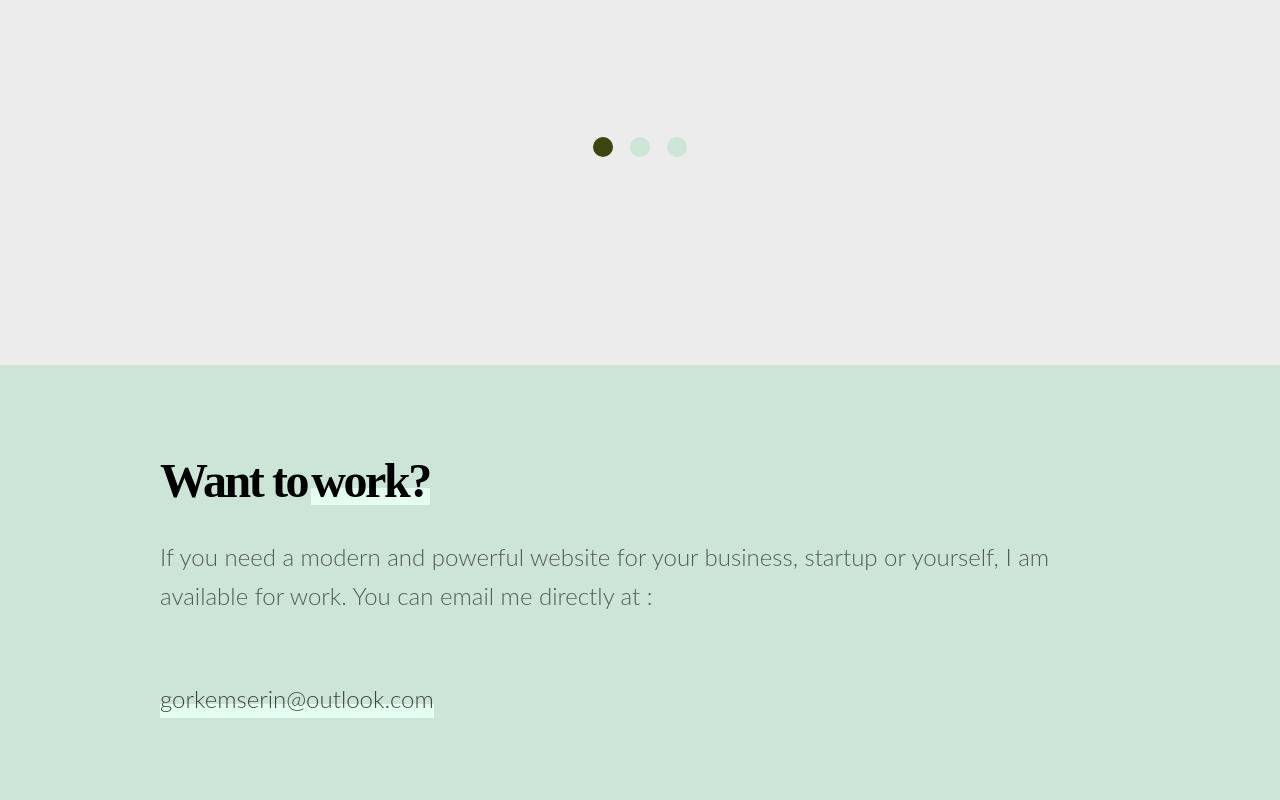
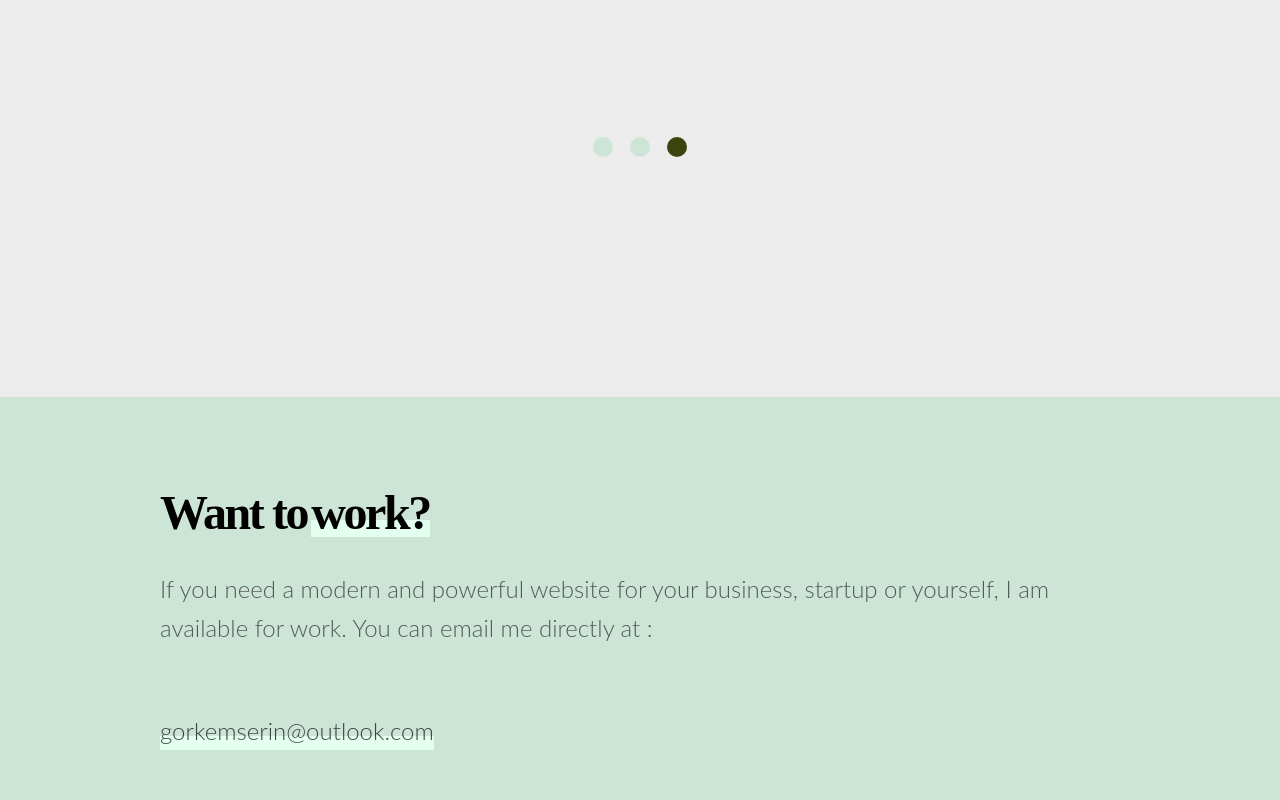
Before and after one commit to serin-gorkem/Portfolio, a React (Vite) app: page / in a window 1280 px wide. Shown: the part 2780-3580 px from the top of the page. Built offline with nearby package versions, Linux system fonts and the light colour scheme.

Commit message:
style: what I do section margin top incerased.

```diff
--- a/src/Landing.jsx
+++ b/src/Landing.jsx
@@ -28,17 +28,17 @@ const Landing = memo(function Landing() {
       <Work />
       <div className="flex w-full justify-center">
         <ul className=" sm:my-36 flex w-24 justify-evenly self-center sm:w-32">
+          <li className="aspect-square w-3 rounded-full bg-primary sm:w-5"></li>
           <li className="aspect-square w-3 rounded-full bg-secondary sm:w-5"></li>
-          <li className="aspect-square w-3 rounded-full bg-primary sm:w-5"></li>
           <li className="aspect-square w-3 rounded-full bg-primary sm:w-5"></li>
         </ul>
       </div>
       <WhatIDo />
       <div className="flex w-full justify-center">
-        <ul className=" sm:my-36 flex w-24 justify-evenly self-center sm:w-32">
-          <li className="aspect-square w-3 rounded-full bg-secondary sm:w-5"></li>
+        <ul className="sm:my-36 flex w-24 justify-evenly self-center sm:w-32">
           <li className="aspect-square w-3 rounded-full bg-primary sm:w-5"></li>
           <li className="aspect-square w-3 rounded-full bg-primary sm:w-5"></li>
+          <li className="aspect-square w-3 rounded-full bg-secondary sm:w-5"></li>
         </ul>
       </div>
       <Footer />
--- a/src/components/Footer.jsx
+++ b/src/components/Footer.jsx
@@ -5,7 +5,7 @@ function Footer() {
   return (
     <footer
       id="footer"
-      className="max-container relative mx-2 my-8 flex h-[23.375rem] flex-col justify-center bg-primary px-4 sm:mx-8 sm:h-[30.25rem] sm:px-8 xl:my-16 xl:h-[36.25rem] xl:px-[10rem]"
+      className="max-container mt-24 relative mx-2 my-8 flex h-[23.375rem] flex-col justify-center bg-primary px-4 sm:mx-8 sm:h-[30.25rem] sm:px-8 xl:h-[36.25rem] xl:px-[10rem]"
     >
       <div className="mb-4 flex gap-1 sm:h-12 sm:gap-1 xl:mb-8">
         <h1 className="font-playfair text-3xl font-extrabold tracking-tighter sm:pb-10 sm:text-5xl xl:pb-8">
```
